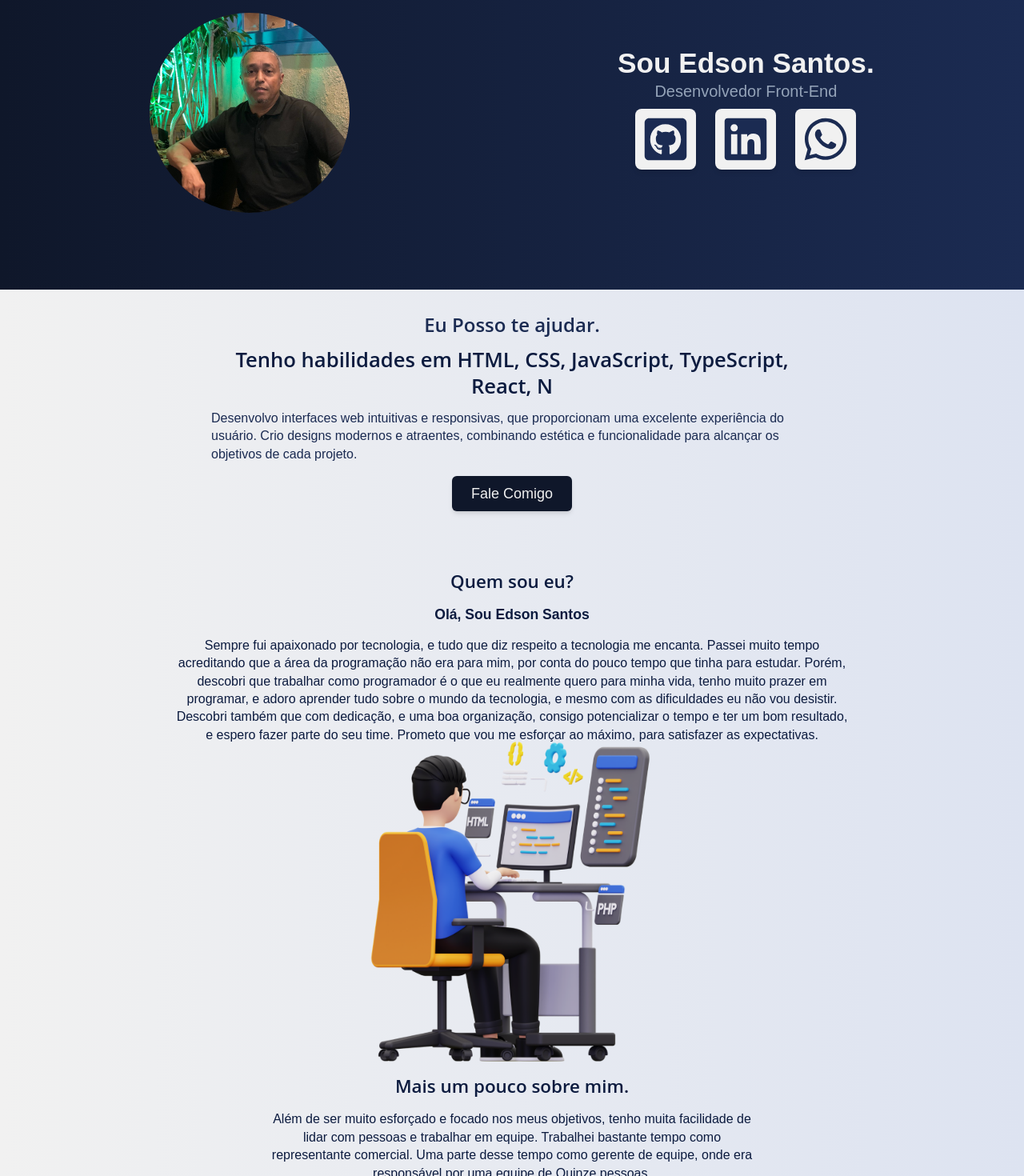
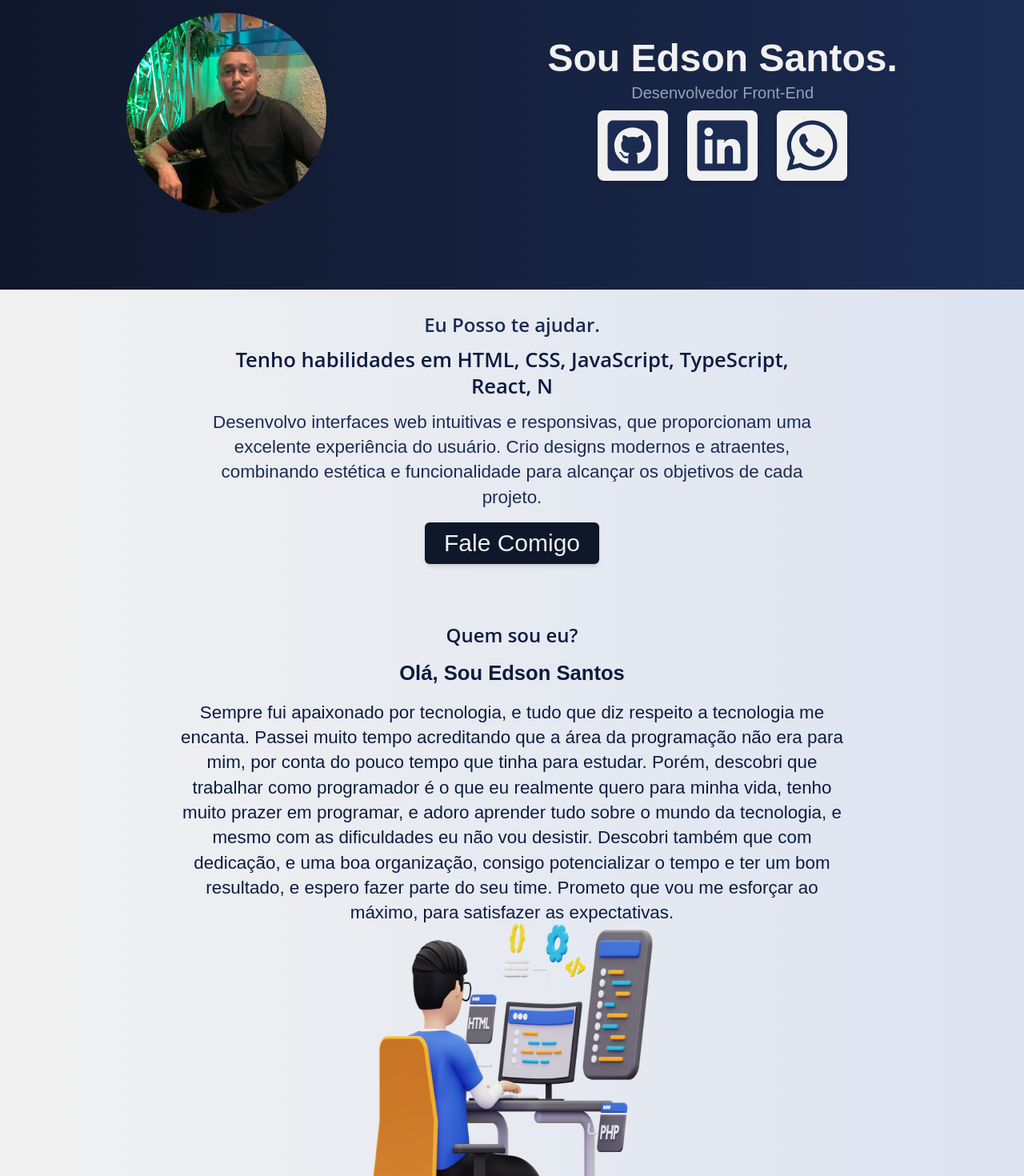
Before and after one commit to Edsonsantos0840/protifolioAntigo, a Next.js app: page / in a window 1280 px wide. Shown: the part 120-1590 px from the top of the page at 80% size. Built offline with nearby package versions, Linux system fonts and the light colour scheme.

Commit message:
ajustando svg

```diff
--- a/src/app/components/botões/Botão.tsx
+++ b/src/app/components/botões/Botão.tsx
@@ -7,7 +7,7 @@ interface PropsBotao {
 
 export default function Botao(props: PropsBotao) {
   return (
-    <button className={'my-2 py-2 px-6 text-lg md:text-lg rounded-md bg-[var(--corPrincipal)] text-[var(--base)] hover:bg-[var(--corPrincipalEnd)] hover:text-[var(--base)] hover:scale-105 shadow-md ease-in duration-300'} >
+    <button className={'my-2 py-2 px-6 text-lg md:text-3xl rounded-md bg-[var(--corPrincipal)] text-[var(--base)] hover:bg-[var(--corPrincipalEnd)] hover:text-[var(--base)] hover:scale-105 shadow-md ease-in duration-300'} >
         {props.texto}
     </button>
   )
--- a/src/app/page.tsx
+++ b/src/app/page.tsx
@@ -75,7 +75,7 @@ export default function Home() {
           </Link>
         </div>
       </nav>
-      <div className="w-full pt-10">
+      <div className="w-full md:pt-10">
         {/* Sessão do head do site. */}
         <section
           id="inicio "
@@ -92,23 +92,23 @@ export default function Home() {
               />
             </div>
             <div className="flex flex-col items-center">
-              <h1 className="text-[2.2rem] md:text[3.625rem]">
+              <h1 className="text-[2.2rem] md:text-[3rem] lg:text[3.625rem]">
                 <AnimaTexto texto="Sou Edson Santos." />
               </h1>
-              <p className="text-md md:text-xl">Desenvolvedor Front-End</p>
+              <p className="text-md md:text-[1.8rem] lg:text-xl">Desenvolvedor Front-End</p>
               <div className="flex justify-center items-center gap-3 md:gap-6 pb-3 mt-2">
-                <div className=" md:p-2 text-6xl rounded-sm md:rounded-lg shadow-md hover:scale-125 cursor-pointer ease-in duration-500 bg-[var(--base)] hover:bg-[--corPrincipalEnd]">
+                <div className=" md:p-2 text-6xl md:text-7xl rounded-sm md:rounded-lg shadow-md hover:scale-125 cursor-pointer ease-in duration-500 bg-[var(--base)] hover:bg-[--corPrincipalEnd]">
                  <Link href={'https://github.com/Edsonsantos0840'} target="_blank" className=" text-[var(--corPrincipalEnd)]  hover:text-[var(--base)] ">
                  <FaGithubSquare />
                  </Link>
                 </div>
-                <div className="bg-[var(--base)] text-[var(--corPrincipalEnd)] md:p-2 text-6xl rounded-sm md:rounded-lg shadow-md hover:bg-[--corPrincipalEnd] hover:text-[var(--base)] hover:scale-125 cursor-pointer ease-in duration-500">
+                <div className="bg-[var(--base)] text-[var(--corPrincipalEnd)] md:p-2 text-6xl md:text-7xl rounded-sm md:rounded-lg shadow-md hover:bg-[--corPrincipalEnd] hover:text-[var(--base)] hover:scale-125 cursor-pointer ease-in duration-500">
                 <Link href={'https://www.linkedin.com/in/edsonpsantos/'} target="_blank" className=" text-[var(--corPrincipalEnd)]  hover:text-[var(--base)]
                 ">
                   <FaLinkedin />
                 </Link>
                 </div>
-                <div className="bg-[var(--base)] text-[var(--corPrincipalEnd)] md:p-2 text-6xl rounded-sm md:rounded-lg shadow-md hover:bg-[--corPrincipalEnd] hover:text-[var(--base)] hover:scale-125 cursor-pointer ease-in duration-500">
+                <div className="bg-[var(--base)] text-[var(--corPrincipalEnd)] md:p-2 text-6xl md:text-7xl rounded-sm md:rounded-lg shadow-md hover:bg-[--corPrincipalEnd] hover:text-[var(--base)] hover:scale-125 cursor-pointer ease-in duration-500">
                 <Link href={'https://wa.me/5519982350898?text=Ol%C3%A1%20eu%20v%C3%AD%20seu%20portifolio.'} target="_blank" className=" text-[var(--corPrincipalEnd)]  hover:text-[var(--base)]
                 ">
                   <FaWhatsapp />
@@ -125,7 +125,7 @@ export default function Home() {
             <h3 className="text-[var(--corTexto2)]  text-[1.3rem] md:text-[1.6rem] text-center my-1">
               <AnimaTexto texto="Tenho habilidades em HTML, CSS, JavaScript, TypeScript, React, NextJs, Tailwind CSS, Mongo DB, NextAuth e Prima ORM ." />
             </h3>
-            <p className="text-[var(--corPrincipalEnd)] text-[1rem] md:text-[1.4rem]text-center ">
+            <p className="text-[var(--corPrincipalEnd)] text-[1rem] md:text-[1.4rem] text-center ">
               Desenvolvo interfaces web intuitivas e responsivas, que
               proporcionam uma excelente experiência do usuário. Crio designs
               modernos e atraentes, combinando estética e funcionalidade para
@@ -142,11 +142,11 @@ export default function Home() {
           className="md:flex flex-col justify-around items-center body2 w-full p-2 pt-9 md:pt-14"
         >
           <div className=" lg:w-[70%] text-center md:px-5 my-1 md:my-[-35px]">
-            <h3 className="text-[var(--corTexto2)] md:my-4 text-[1.4rem]">Quem sou eu?</h3>
-            <h2 className="text-[var(--corTexto2)] md:my-4 text-[1.1rem] ">
+            <h3 className="text-[var(--corTexto2)] md:my-4 text-[1.4rem] md:text-[1.5rem]">Quem sou eu?</h3>
+            <h2 className="text-[var(--corTexto2)] md:my-4 text-[1.1rem] md:text-[1.6rem] ">
               Olá, Sou Edson Santos
             </h2>
-            <p className="text-[var(--corTexto2)] md:my-4 text-[1rem]">
+            <p className="text-[var(--corTexto2)] md:my-4 text-[1rem] md:text-[1.4rem]">
               Sempre fui apaixonado por tecnologia, e tudo que diz respeito a
               tecnologia me encanta. Passei muito tempo acreditando que a área
               da programação não era para mim, por conta do pouco tempo que
@@ -161,20 +161,20 @@ export default function Home() {
             </p>
           </div>
           <div className="flex flex-col md:flex justify-between items-center my-4 lg:w-[80%]">
-            <div className="w-[300px] h-[300px] md:h-[400px] hover:scale-105 md:w-[40%]">
+            <div className="w-[350px] h-[350px] md:h-[500px] hover:scale-105 md:w-[40%]">
               <Image
                 src={apresentaçao}
                 alt="Foto de perfil"
-                width={400}
-                height={400}
+                width={500}
+                height={500}
                 className=" "
               />
             </div>
             <div className="lg:w-[60%] text-center">
-              <h3 className="text-[var(--corTexto2)] text-[1.4rem] my-4  ">
+              <h3 className="text-[var(--corTexto2)] text-[1.4rem] md:text-[1.5rem] my-4  ">
                 Mais um pouco sobre mim.
               </h3>
-              <p className="text-[var(--corTexto2)] my-4 text-[1rem]">
+              <p className="text-[var(--corTexto2)] my-4 text-[1rem] md:text-[1.4rem]">
                 Além de ser muito esforçado e focado nos meus objetivos, tenho
                 muita facilidade de lidar com pessoas e trabalhar em equipe.
                 Trabalhei bastante tempo como representante comercial. Uma parte
```
